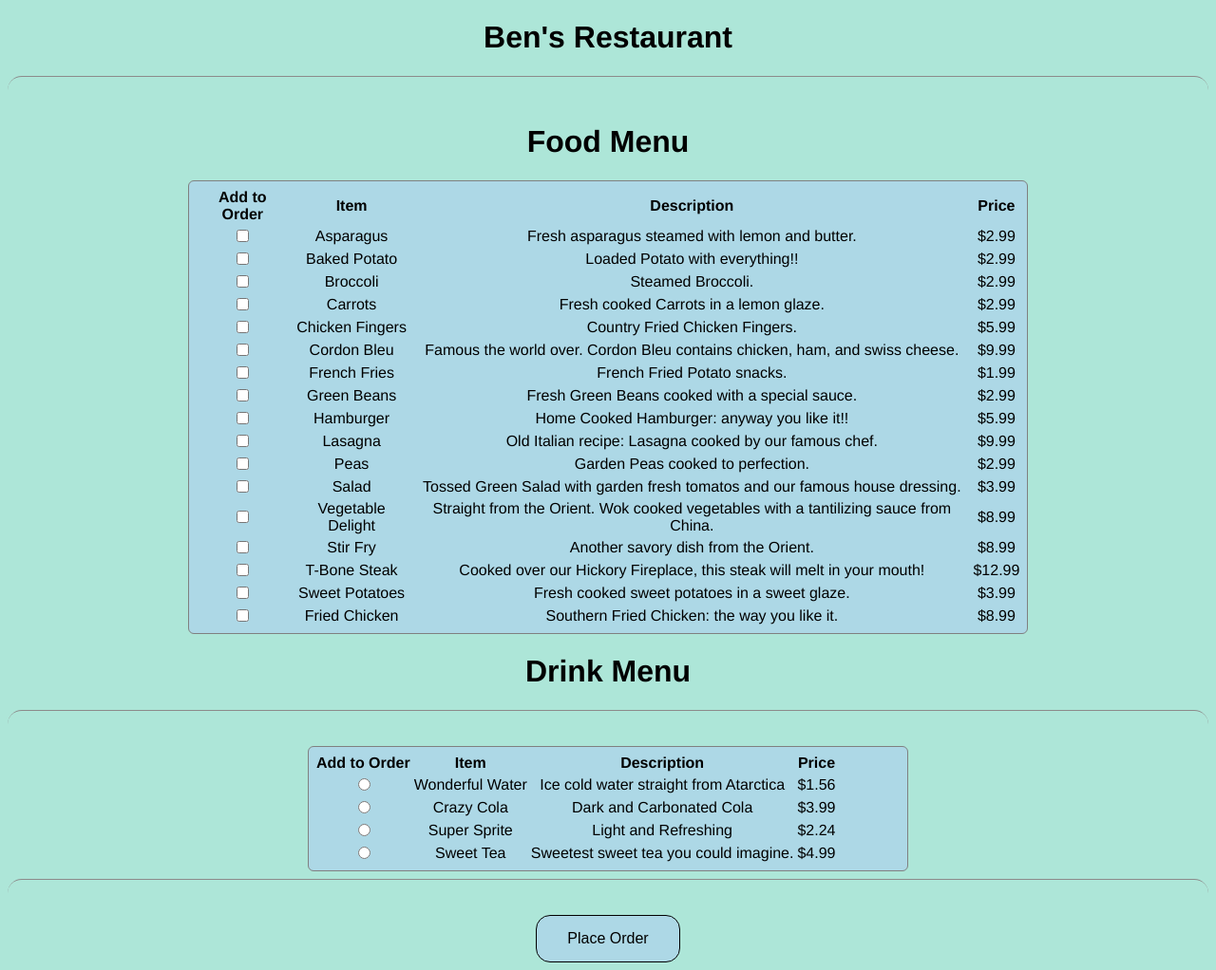
After one commit to benjaminsexton-11/ist351, a PHP site: page /index.php in a window 1280 px wide. The commit adds this page. Shown: the whole page at 95% size. Run offline with PHP 8.4, Linux system fonts and the light colour scheme.

Commit message:
php-rest

```diff
--- /dev/null
+++ b/Restaurant-Menu/data.php
@@ -0,0 +1,54 @@
+<?php
+class Food {
+
+    public $item, $description ,$price,$picture;
+    public function __construct($item,$description,$price,$picture)
+    {
+        $this->item = $item;
+        $this->description = $description;
+        $this->price = $price;
+        $this->picture = $picture;
+    }
+}
+$foods=[];
+$food1 = new Food('Asparagus','Fresh asparagus steamed with lemon and butter.','2.99','Asparagus.gif');
+$food2 = new Food('Baked Potato ','Loaded Potato with everything!!','2.99','BakedPotatoe.gif');
+$food3 = new Food('Broccoli','Steamed Broccoli.','2.99','Broccoli.gif');
+$food4 = new Food('Carrots','Fresh cooked Carrots in a lemon glaze.','2.99','Carrots.gif');
+$food5 = new Food('Chicken Fingers','Country Fried Chicken Fingers.','5.99','ChickenFingers.gif');
+$food6 = new Food('Cordon Bleu','Famous the world over. Cordon Bleu contains chicken, ham, and swiss cheese.','9.99','CordonBleu.gif');
+$food7 = new Food('French Fries','French Fried Potato snacks.','1.99','FrenchFries.gif');
+$food8 = new Food('Green Beans','Fresh Green Beans cooked with a special sauce.','2.99','GreenBeans.gif');
+$food9 = new Food('Hamburger','Home Cooked Hamburger: anyway you like it!!','5.99','Hamburger.gif');
+$food10 = new Food('Lasagna','Old Italian recipe: Lasagna cooked by our famous chef.','9.99','Lasagna.gif');
+$food11 = new Food('Peas','Garden Peas cooked to perfection.','2.99','Peas.gif');
+$food12 = new Food('Salad','Tossed Green Salad with garden fresh tomatos and our famous house dressing.','3.99','Salad.gif');
+$food13 = new Food('Vegetable Delight','Straight from the Orient. Wok cooked vegetables with a tantilizing sauce from China.','8.99','VegetableDelight.gif');
+$food14 = new Food('Stir Fry','Another savory dish from the Orient.','8.99','StirFry.gif');
+$food15 = new Food('T-Bone Steak','Cooked over our Hickory Fireplace, this steak will melt in your mouth!','12.99','TboneSteak.gif');
+$food16 = new Food('Sweet Potatoes','Fresh cooked sweet potatoes in a sweet glaze.','3.99','SweetPotatoes.gif');
+$food17 = new Food('Fried Chicken','Southern Fried Chicken: the way you like it.','8.99','FriedChicken.gif');
+array_push($foods ,$food1,$food2,$food3,$food4,$food5,$food6,$food7,$food8,$food9,$food10,$food11,$food12,$food13,$food14,$food15,$food16,$food17);
+
+
+
+
+class Drink {
+
+    public $item, $description ,$price,$picture;
+    public function __construct($item,$description,$price,$picture)
+    {
+        $this->item = $item;
+        $this->description = $description;
+        $this->price = $price;
+        $this->picture = $picture;
+    }
+}
+$drinks=[];
+$drink = new Drink('Wonderful Water','Ice cold water straight from Atarctica','1.56','water.png');
+$drink1 = new Drink('Crazy Cola','Dark and Carbonated Cola','3.99','coke.png');
+$drink2 = new Drink('Super Sprite','Light and Refreshing','2.24','sprite.png');
+$drink3 = new Drink('Sweet Tea','Sweetest sweet tea you could imagine.','4.99','sweettea.png');
+array_push($drinks ,$drink , $drink1, $drink2 ,$drink3);
+
+?>
--- /dev/null
+++ b/Restaurant-Menu/index.php
@@ -0,0 +1,117 @@
+<!DOCTYPE html>
+<html lang="en">
+
+<head>
+    <meta charset="UTF-8">
+    <title><?php echo "Ben's Restaurant" ?></title>
+    <link rel="stylesheet" href="styles.css">
+</head>
+<?php require 'data.php'; ?>
+
+<body>
+
+    <h1>
+        <?php echo "Ben's Restaurant" ?>
+    </h1>
+    <hr>
+
+    <div id="menu">
+        <h1 class="menuName">Food Menu</h1>
+        <form action="report.php" class="listForm" name="listForm" method="POST">
+
+            <table class="centerT">
+
+                <tbody>
+                    <tr>
+                        <th>
+                            Add to Order
+                        </th>
+                        <th>
+                            Item
+                        </th>
+                        <th>
+                            Description
+                        </th>
+                        <th>
+                            Price
+                        </th>
+                    </tr>
+                    <?php
+                    foreach ($foods as $food) {
+                    ?>
+                        <tr>
+                            <td>
+                                <input type="checkbox" name="food[]" value='<?php echo json_encode($food) ?>'>
+                            </td>
+                            <td>
+                                <?php echo $food->item ?>
+                            </td>
+                            <td>
+                                <?php echo $food->description ?>
+                            </td>
+                            <td>
+                                <?php echo "$" . $food->price ?>
+                            </td>
+                        </tr>
+                    <?php
+                    }
+                    ?>
+                </tbody>
+            </table>
+
+            <h1 class="menuName">Drink Menu</h1>
+            <hr>
+            <table class="centerD">
+
+                <tbody>
+                    <tr>
+                        <th>
+                            Add to Order
+                        </th>
+                        <th>
+                            Item
+                        </th>
+                        <th>
+                            Description
+                        </th>
+                        <th>
+                            Price
+                        </th>
+                    </tr>
+                    <?php
+                    foreach ($drinks as $drink) {
+                    ?>
+                        <tr>
+                            <td>
+                                <input type="radio" name="drink" value='<?php echo json_encode($drink) ?>'>
+                            </td>
+                            <td>
+                                <?php echo $drink->item ?>
+                            </td>
+                            <td>
+                                <?php echo $drink->description ?>
+                            </td>
+                            <td>
+                                <?php echo "$" . $drink->price ?>
+                            </td>
+                        </tr>
+                    <?php
+                    }
+                    ?>
+                </tbody>
+            </table>
+
+                <hr>
+            <div class="submit">
+                <button class="submit"> Place Order </button>
+                <!-- <input id="total" value="$0.00" readonly="readonly" type="text" name="total" /> -->
+            </div>
+        </form>
+        <!-- <script src="script.js"></script> -->
+
+    </div>
+
+
+</body>
+
+</html>
--- a/Restaurant-Menu/styles.css
+++ b/Restaurant-Menu/styles.css
@@ -215,6 +215,18 @@ button{
   font-size: 16px;
   border-radius: 15px;
 }
+.btn
+{
+    background-color: #add8e6;
+    border: black .5px solid;
+    color: black;
+    padding: 15px 32px;
+    text-align: center;
+    text-decoration: none;
+    display: inline-block;
+    font-size: 16px;
+    border-radius: 15px;
+}
 #total{
   background-color: #add8e6;
   border: black .5px solid;
```
Also changed, not shown: Restaurant-Menu/report.php (added, +149 -0 lines).
